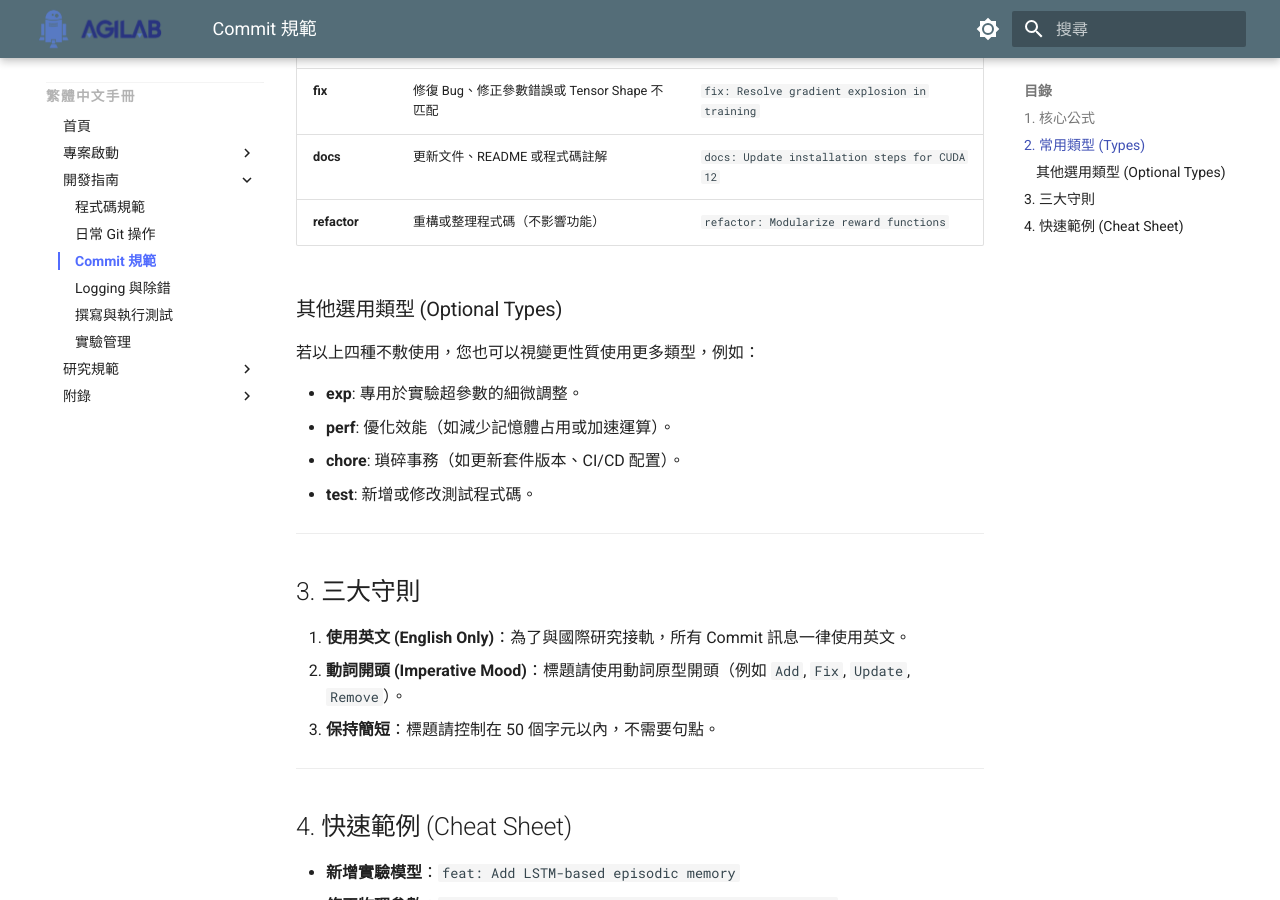
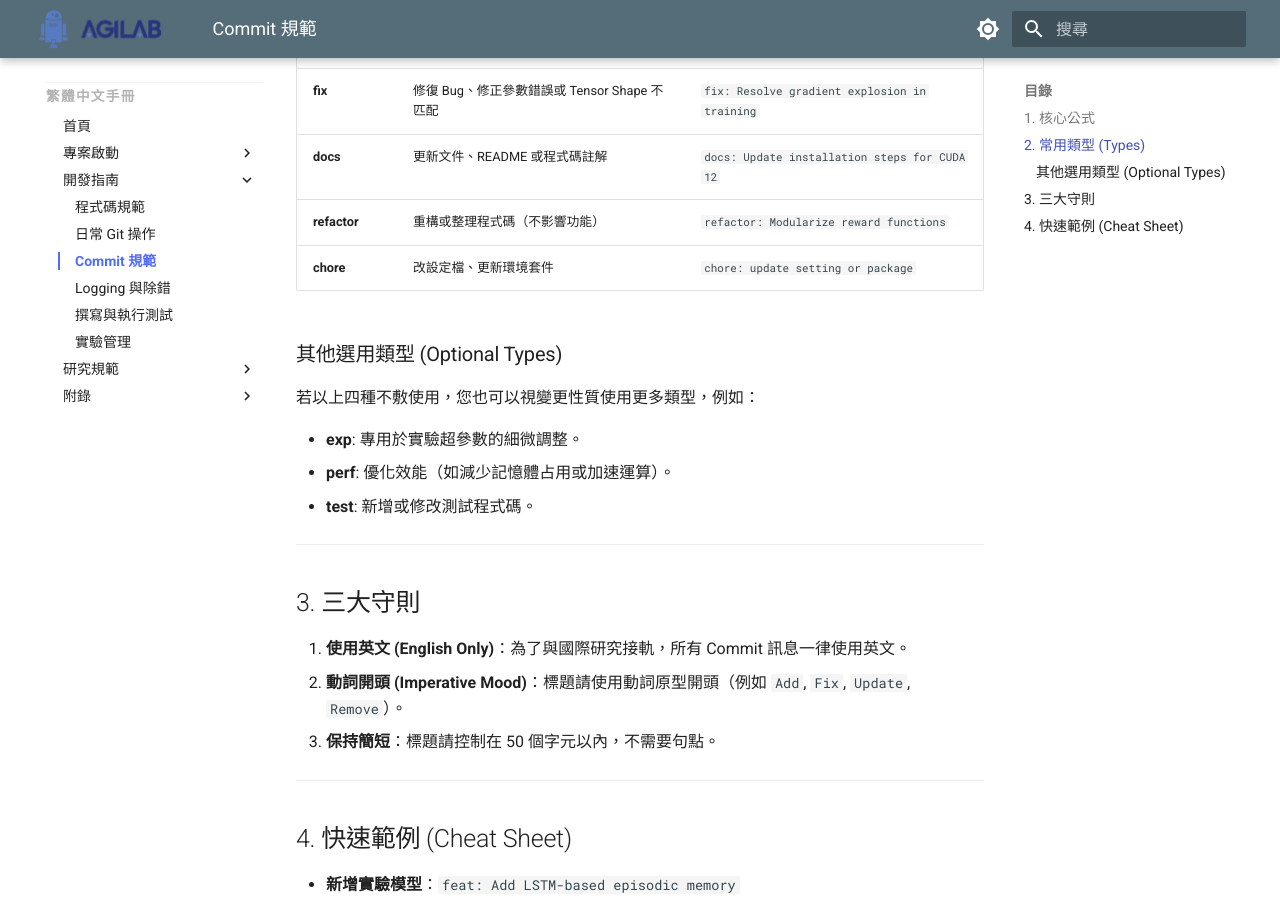
Before and after one commit to AGILAB-NTNU/AGILAB_Software_Lab_Guide, an MkDocs documentation site: the page built from docs/zh/getting_started/git_convention.md, in a window 1280 px wide and 900 px high, scrolled down 739 px. Built offline with MkDocs 1.6.1 and Material for MkDocs 9.7.7, drawn with Linux system fonts in a browser that asks for light colours.

Commit message:
chore: Update Git commit conventions in Chinese documentation
Add 'chore' type to Git commit conventions and clarify its usage.

```diff
--- a/docs/zh/getting_started/git_convention.md
+++ b/docs/zh/getting_started/git_convention.md
@@ -24,13 +24,13 @@ Type: English Description
 | **fix** | 修復 Bug、修正參數錯誤或 Tensor Shape 不匹配 | `fix: Resolve gradient explosion in training` |
 | **docs** | 更新文件、README 或程式碼註解 | `docs: Update installation steps for CUDA 12` |
 | **refactor** | 重構或整理程式碼（不影響功能） | `refactor: Modularize reward functions` |
+| **chore** | 改設定檔、更新環境套件 | `chore: update setting or package` |
 
 ### 其他選用類型 (Optional Types)
 若以上四種不敷使用，您也可以視變更性質使用更多類型，例如：
 
 *   **exp**: 專用於實驗超參數的細微調整。
 *   **perf**: 優化效能（如減少記憶體占用或加速運算）。
-*   **chore**: 瑣碎事務（如更新套件版本、CI/CD 配置）。
 *   **test**: 新增或修改測試程式碼。
 
 ---
```
